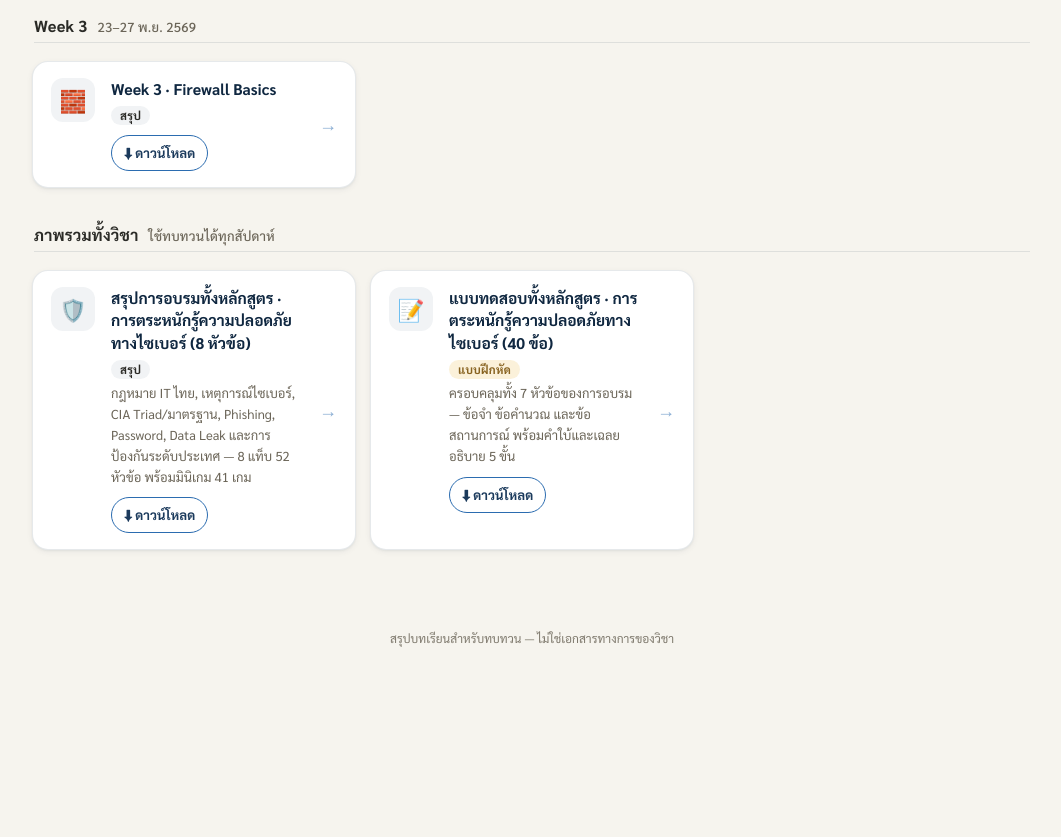
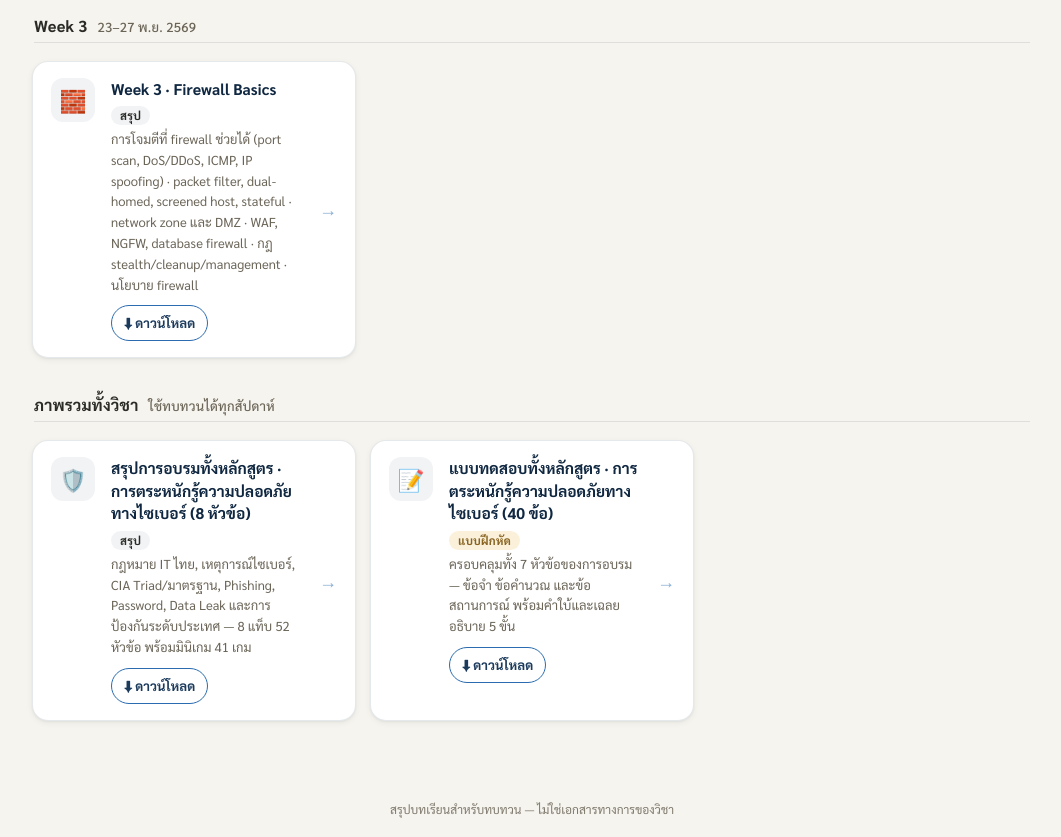
Before and after one commit to Nuthong/Updated_Book_File, a plain HTML site: page cybersecurity/index.html in a window 1280 px wide. Shown: the part 1020-1857 px from the top of the page, without its empty margins (108-1169 px from the left). Before the commit the page ends 1686 px from the top, so only its background shows below. Drawn offline with Linux system fonts and the light colour scheme.

Commit message:
ITC Week 3: restore the Firewall card description
The re-publish cleared the card description (publish.py --card-desc
defaulted to an empty string); put the text back.

Co-Authored-By: Claude Opus 5.5 <noreply@anthropic.com>
Claude-Session: https://claude.ai/code/session_01PvT7ygq2uJeJfqirQNf7A8

```diff
--- a/cybersecurity/index.html
+++ b/cybersecurity/index.html
@@ -331,7 +331,7 @@ summary{min-height:24px;padding-top:3px;padding-bottom:3px;}
   <div class="chapter-info">
     <div class="chapter-title"><a class="cc-main" href="Summary_Week3_Firewall.html">Week 3 · Firewall Basics</a></div>
     <div class="ds-badges"><span class="ds-badge ds-badge--sum">สรุป</span></div>
-    <div class="chapter-desc"></div>
+    <div class="chapter-desc">การโจมตีที่ firewall ช่วยได้ (port scan, DoS/DDoS, ICMP, IP spoofing) · packet filter, dual-homed, screened host, stateful · network zone และ DMZ · WAF, NGFW, database firewall · กฎ stealth/cleanup/management · นโยบาย firewall</div>
     <div class="cc-actions"><a class="cc-dl" href="Summary_Week3_Firewall.html" download="Summary_Week3_Firewall.html" aria-label="ดาวน์โหลดไฟล์ HTML สำหรับเปิดออฟไลน์: Summary_Week3_Firewall.html">⬇ ดาวน์โหลด</a></div>
   </div>
   <div class="chapter-arrow" aria-hidden="true">&rarr;</div>
```
